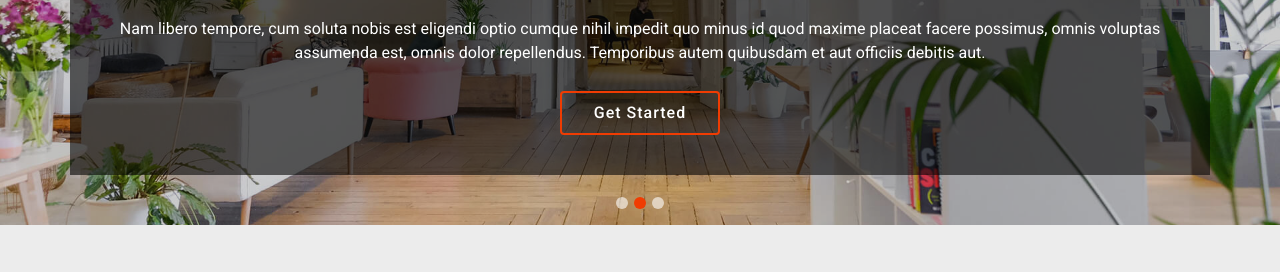
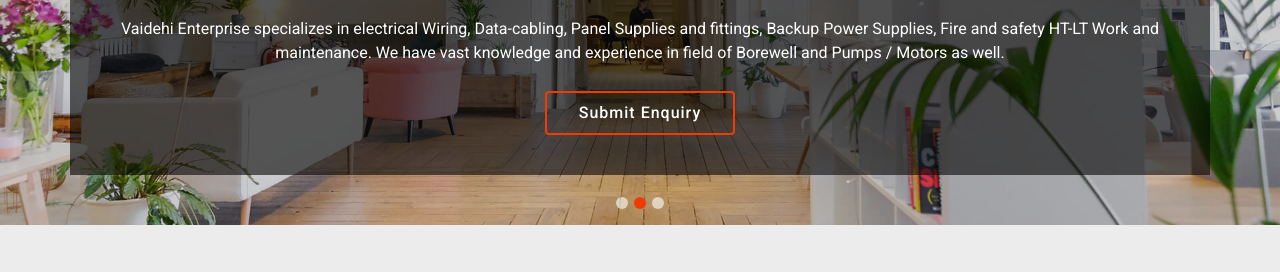
Before and after one commit to meet2712/vaidehi_enterprise_web, a plain HTML site: page index.html in a window 1280 px wide. Shown: the part 451-723 px from the top of the page. Drawn offline with Linux system fonts and the light colour scheme.

Commit message:
Update index.html

```diff
--- a/index.html
+++ b/index.html
@@ -4,7 +4,7 @@
 <head>
   <meta charset="utf-8">
   <meta content="width=device-width, initial-scale=1.0" name="viewport">
-  <title>Index - Vaidehi Enterprise  Bootstrap Template</title>
+  <title>Vaidehi Enterprise</title>
   <meta name="description" content="">
   <meta name="keywords" content="">
 
@@ -112,8 +112,10 @@
           <img src="assets/img/hero-carousel/hero-carousel-1.jpg" alt="">
           <div class="container">
             <h2>At Vaidehi Enterprise </h2>
-            <p>Lorem ipsum dolor sit amet, consectetur adipiscing elit, sed do eiusmod tempor incididunt ut labore et dolore magna aliqua. Ut enim ad minim veniam, quis nostrud exercitation ullamco laboris nisi ut aliquip ex ea commodo consequat.</p>
-            <a href="#featured-services" class="btn-get-started">Get Started</a>
+            <p>Vaidehi Enterprise specializes in electrical Wiring, Data-cabling, Panel Supplies and fittings, Backup
+Power Supplies, Fire and safety HT-LT Work and maintenance.
+We have vast knowledge and experience in field of Borewell and Pumps / Motors as well.</p>
+            <a href="#featured-services" class="btn-get-started">Submit Enquiry</a>
           </div>
         </div><!-- End Carousel Item -->
 
@@ -121,8 +123,10 @@
           <img src="assets/img/hero-carousel/hero-carousel-2.jpg" alt="">
           <div class="container">
             <h2>At Vaidehi Enterprise </h2>
-            <p>Nam libero tempore, cum soluta nobis est eligendi optio cumque nihil impedit quo minus id quod maxime placeat facere possimus, omnis voluptas assumenda est, omnis dolor repellendus. Temporibus autem quibusdam et aut officiis debitis aut.</p>
-            <a href="#featured-services" class="btn-get-started">Get Started</a>
+            <p>Vaidehi Enterprise specializes in electrical Wiring, Data-cabling, Panel Supplies and fittings, Backup
+Power Supplies, Fire and safety HT-LT Work and maintenance.
+We have vast knowledge and experience in field of Borewell and Pumps / Motors as well.</p>
+            <a href="#featured-services" class="btn-get-started">Submit Enquiry</a>
           </div>
         </div><!-- End Carousel Item -->
 
@@ -130,8 +134,10 @@
           <img src="assets/img/hero-carousel/hero-carousel-3.jpg" alt="">
           <div class="container">
             <h2>At Vaidehi Enterprise</h2>
-            <p>Beatae vitae dicta sunt explicabo. Nemo enim ipsam voluptatem quia voluptas sit aspernatur aut odit aut fugit, sed quia consequuntur magni dolores eos qui ratione voluptatem sequi nesciunt omnis iste natus error sit voluptatem accusantium.</p>
-            <a href="#featured-services" class="btn-get-started">Get Started</a>
+            <p>Vaidehi Enterprise specializes in electrical Wiring, Data-cabling, Panel Supplies and fittings, Backup
+Power Supplies, Fire and safety HT-LT Work and maintenance.
+We have vast knowledge and experience in field of Borewell and Pumps / Motors as well.</p>
+            <a href="#featured-services" class="btn-get-started">Submit Enquiry</a>
           </div>
         </div><!-- End Carousel Item -->
 
```
